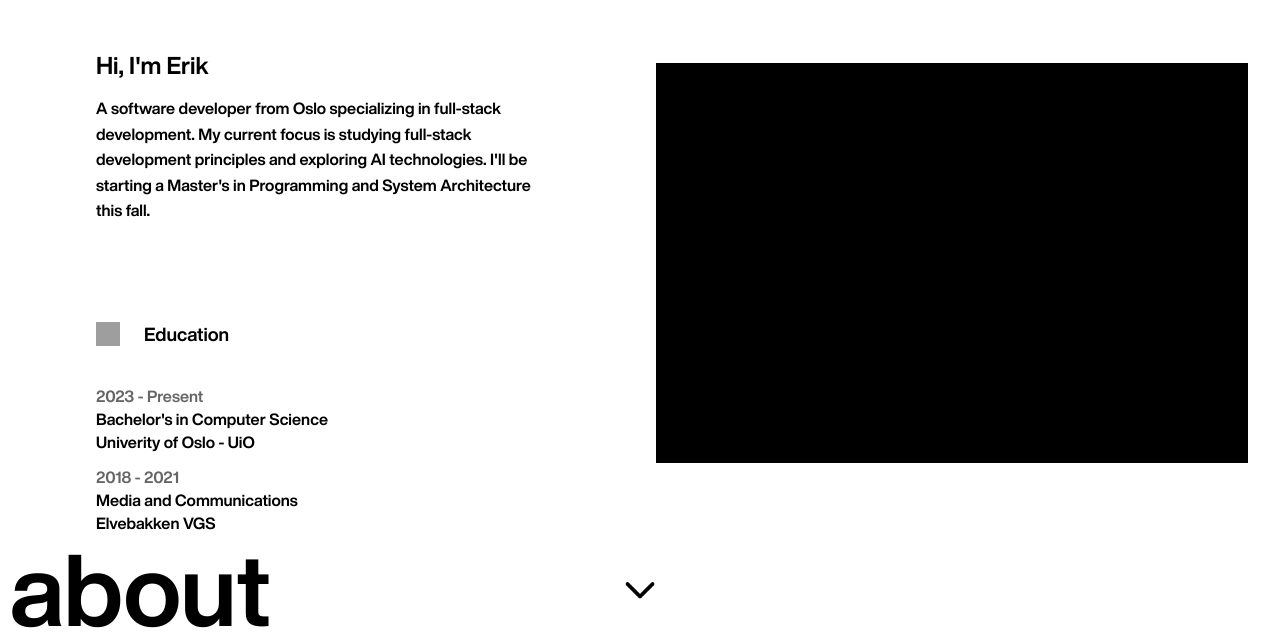
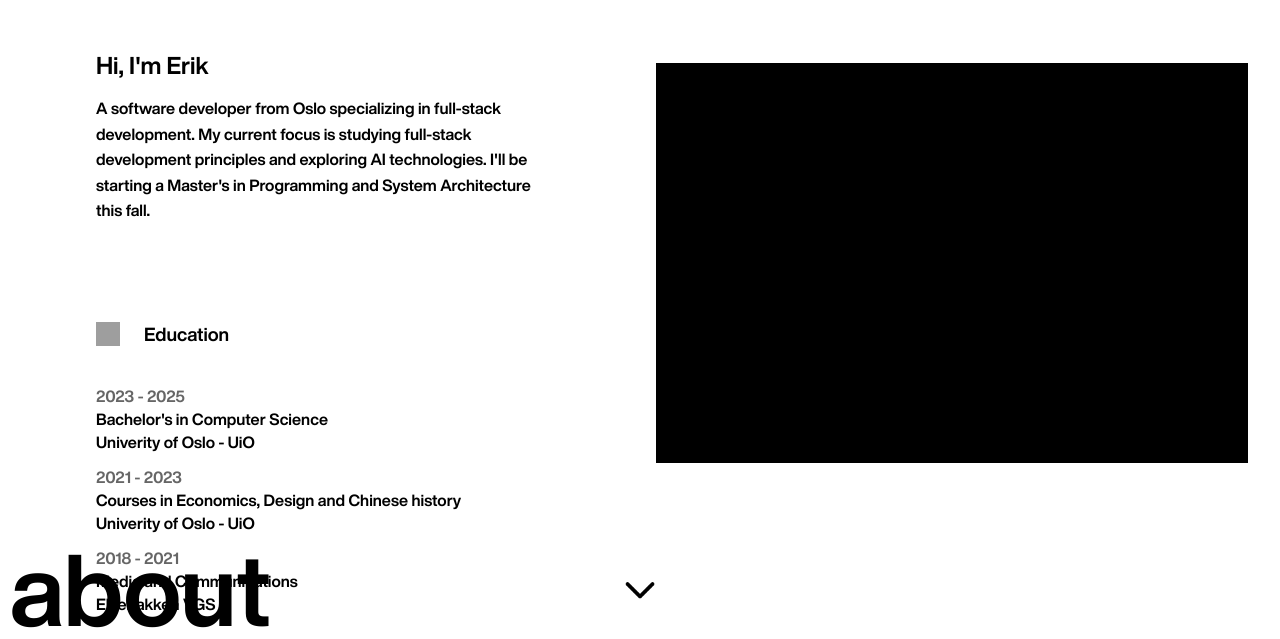
Before and after one commit to Erik0810/Portfolio, a Flask app: page /about in a window 1280 px wide. Shown: the part 161-800 px from the top of the page. Run offline with Flask 3, Linux system fonts and the light colour scheme; grey boxes are pictures that could not be loaded.

Commit message:
Update education

```diff
--- a/templates/about.html
+++ b/templates/about.html
@@ -21,8 +21,13 @@
                                     </div>
                                     <div class="education-list">
                                         <div class="education-item">
-                                            <div class="year">2023 - Present</div>
+                                            <div class="year">2023 - 2025</div>
                                             <div class="degree">Bachelor's in Computer Science</div>
+                                            <div class="degree">Univerity of Oslo - UiO</div>
+                                        </div>
+                                        <div class="education-item">
+                                            <div class="year">2021 - 2023</div>
+                                            <div class="degree">Courses in Economics, Design and Chinese history</div>
                                             <div class="degree">Univerity of Oslo - UiO</div>
                                         </div>
                                         <div class="education-item">
```
